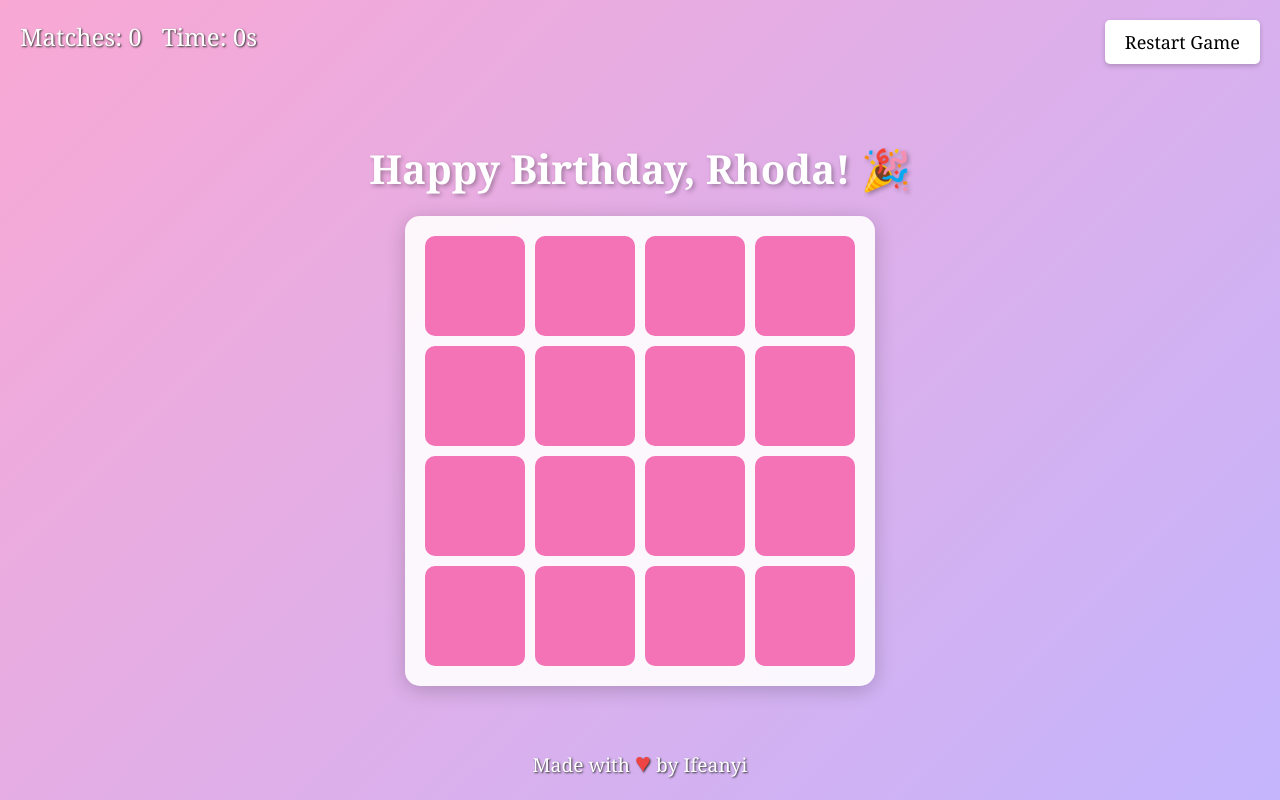
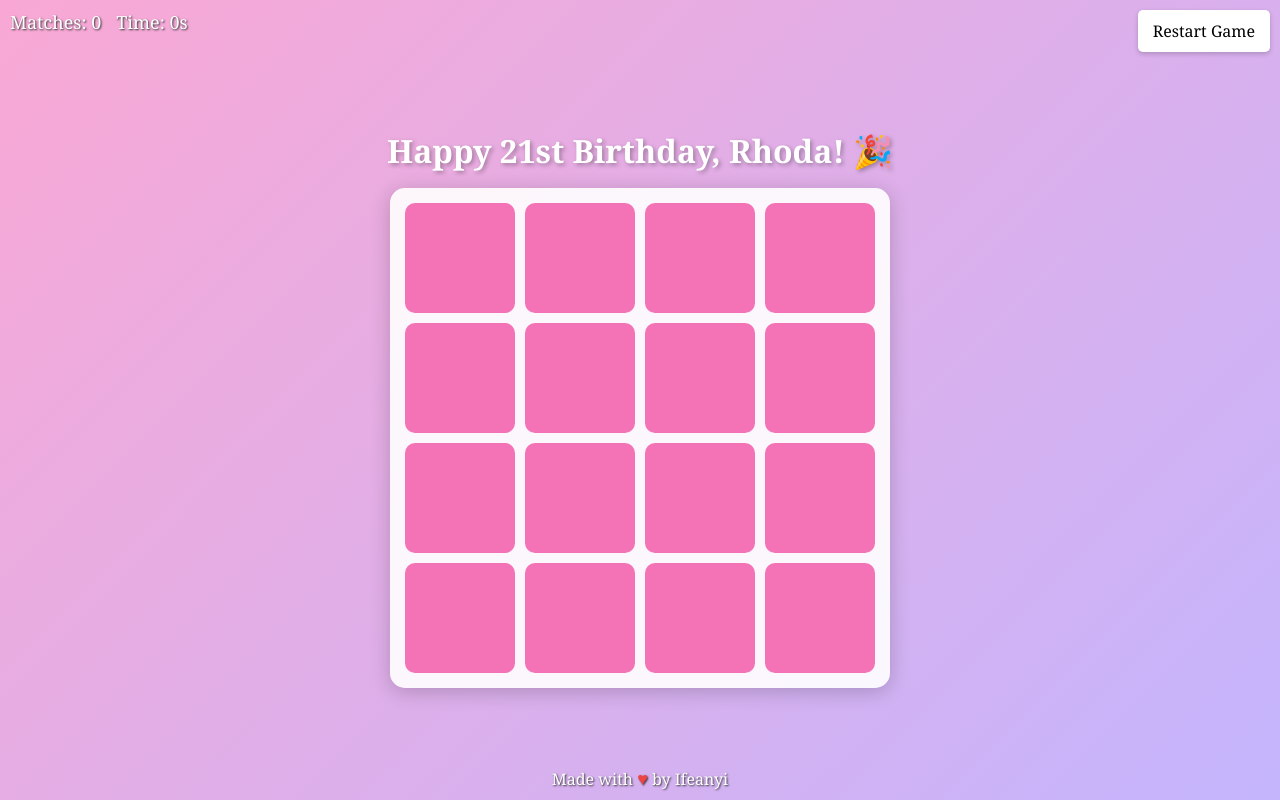
Before and after one commit to IfeanyiMiracle21/rhoda-birthday-memory, a plain HTML site: page index.html in a window 1280 px wide. Drawn offline with Linux system fonts and the light colour scheme.

Commit message:
Update index.html

```diff
--- a/index.html
+++ b/index.html
@@ -7,39 +7,41 @@
     <style>
         body {
             margin: 0;
-            height: 100vh;
+            min-height: 100vh;
             display: flex;
             flex-direction: column;
             justify-content: center;
             align-items: center;
             background: linear-gradient(135deg, #f9a8d4, #c4b5fd);
             font-family: 'Georgia', serif;
-            overflow: hidden;
+            overflow: auto;
         }
         h1 {
             color: #fff;
             text-shadow: 2px 2px 4px rgba(0, 0, 0, 0.3);
-            font-size: 2.5em;
-            margin-bottom: 20px;
+            font-size: clamp(1.5rem, 5vw, 2rem);
+            margin: 1rem 0;
+            text-align: center;
         }
         #game-container {
             display: grid;
-            grid-template-columns: repeat(4, 100px);
-            gap: 10px;
+            grid-template-columns: repeat(4, minmax(60px, 1fr));
+            gap: clamp(5px, 2vw, 10px);
             background: rgba(255, 255, 255, 0.9);
-            padding: 20px;
+            padding: clamp(10px, 3vw, 15px);
             border-radius: 15px;
             box-shadow: 0 4px 20px rgba(0, 0, 0, 0.2);
+            width: clamp(250px, 90vw, 500px);
+            box-sizing: border-box;
         }
         .card {
-            width: 100px;
-            height: 100px;
+            aspect-ratio: 1 / 1;
             background: #f472b6;
             border-radius: 10px;
             display: flex;
             justify-content: center;
             align-items: center;
-            font-size: 40px;
+            font-size: clamp(20px, 5vw, 30px);
             cursor: pointer;
             transform: scale(1);
             transition: transform 0.3s, background 0.3s;
@@ -56,21 +58,21 @@
             background: #6ee7b7;
         }
         #stats {
-            position: absolute;
-            top: 20px;
-            left: 20px;
-            font-size: 24px;
+            position: fixed;
+            top: 10px;
+            left: 10px;
+            font-size: clamp(14px, 4vw, 18px);
             color: #fff;
             text-shadow: 1px 1px 2px #333;
             display: flex;
-            gap: 20px;
+            gap: 15px;
         }
         #restart {
-            position: absolute;
-            top: 20px;
-            right: 20px;
-            padding: 10px 20px;
-            font-size: 18px;
+            position: fixed;
+            top: 10px;
+            right: 10px;
+            padding: clamp(5px, 2vw, 10px) clamp(10px, 3vw, 15px);
+            font-size: clamp(14px, 4vw, 16px);
             font-family: 'Georgia', serif;
             background: #fff;
             border: none;
@@ -87,19 +89,20 @@
             top: 50%;
             left: 50%;
             transform: translate(-50%, -50%);
-            font-size: 36px;
+            font-size: clamp(18px, 5vw, 24px);
             color: #fff;
             text-shadow: 2px 2px 4px #333;
             display: none;
             text-align: center;
             background: rgba(0, 0, 0, 0.7);
-            padding: 20px;
+            padding: clamp(10px, 3vw, 20px);
             border-radius: 10px;
+            max-width: 90%;
         }
         .confetti {
             position: absolute;
-            width: 10px;
-            height: 10px;
+            width: clamp(5px, 1vw, 8px);
+            height: clamp(5px, 1vw, 8px);
             background: #f59e0b;
             opacity: 0.8;
             animation: fall 3s linear;
@@ -110,26 +113,36 @@
         }
         footer {
             position: fixed;
-            bottom: 20px;
+            bottom: 10px;
             color: #fff;
-            font-size: 1.2em;
+            font-size: clamp(12px, 3vw, 16px);
             text-shadow: 1px 1px 2px #333;
         }
         footer span {
             color: #ef4444;
-            font-size: 1.4em;
+            font-size: clamp(14px, 3.5vw, 18px);
+        }
+        @media (max-width: 500px) {
+            #stats {
+                flex-direction: column;
+                gap: 5px;
+            }
+            #restart {
+                top: 60px;
+                right: 10px;
+            }
         }
     </style>
 </head>
 <body>
-    <h1>Happy Birthday, Rhoda! 🎉</h1>
+    <h1>Happy 21st Birthday, Rhoda! 🎉</h1>
     <div id="stats">
         <span id="score">Matches: 0</span>
         <span id="timer">Time: 0s</span>
     </div>
     <button id="restart">Restart Game</button>
     <div id="game-container"></div>
-    <div id="message">You Win, Rhoda! Enjoy your special day! 🎂 ~ Ifeanyi</div>
+    <div id="message">You Win, Rhoda! Happy 21st! Enjoy your special day! 🎂 ~ Ifeanyi</div>
     <footer>Made with <span>♥</span> by Ifeanyi</footer>
     <script>
         const emojis = ['🎂', '🎂', '🎁', '🎁', '🎈', '🎈', '🎉', '🎉', '🥳', '🥳', '🎀', '🎀', '🍾', '🍾', '🌟', '🌟'];
```
